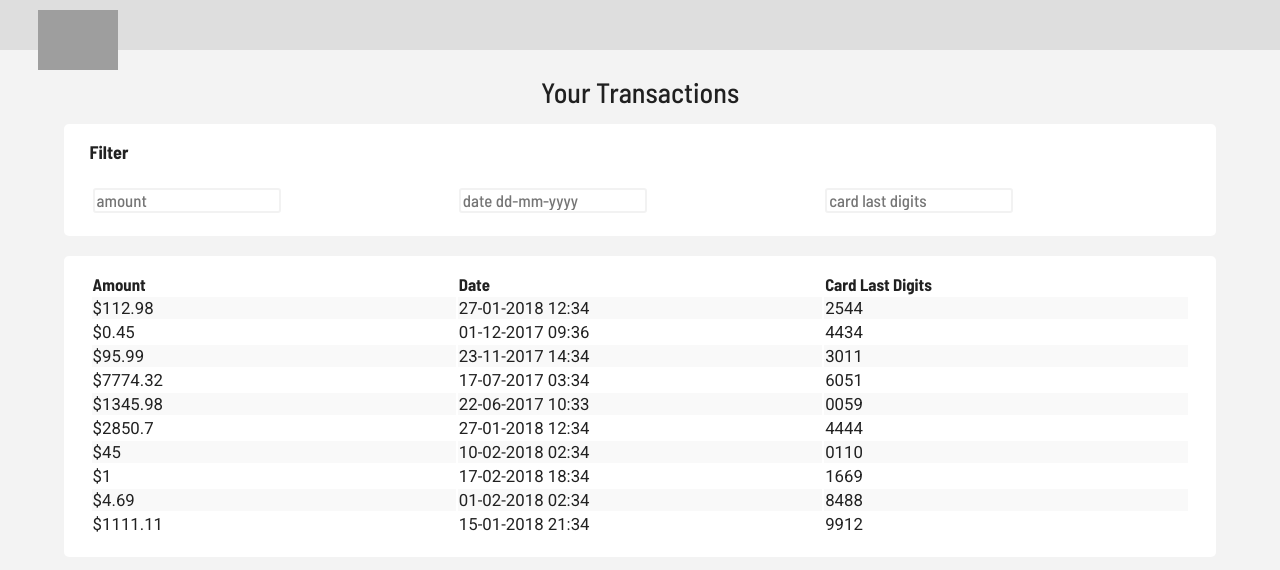
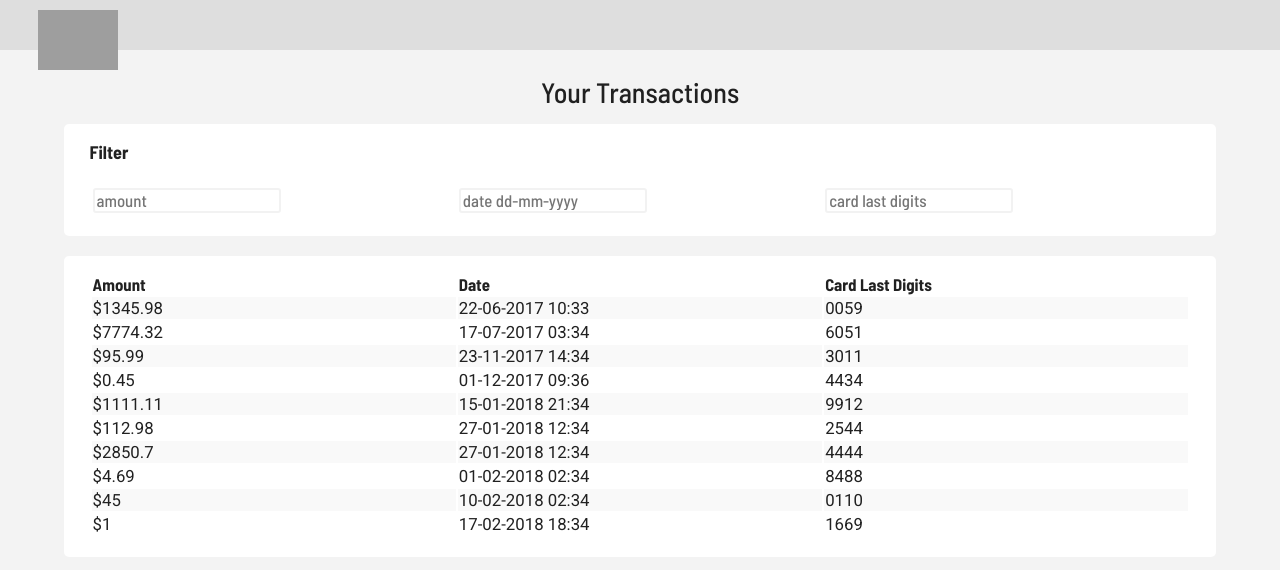
Before and after one commit to alinardz/prueba, a React (Create React App) app: page / in a window 1280 px wide. Shown: the top 570 px of the page. Built offline with nearby package versions, Linux system fonts and the light colour scheme; grey boxes are pictures that could not be loaded.

Commit message:
ordered dates

```diff
--- a/src/components/Homepage.jsx
+++ b/src/components/Homepage.jsx
@@ -1,11 +1,11 @@
 import React, {Component} from 'react';
-import {SampleTransactions} from '../services/transactions';
+import {SampleTransactions, sortBy} from '../services/transactions';
 import {TransactionsList} from './TransactionsList';
 import {Navbar} from './layout/Navbar';
 
 class Homepage extends Component{
     state = {
-        transactions: SampleTransactions,
+        transactions: sortBy(SampleTransactions, { prop: "date" }),
         searchAmount: '',
         searchDate: '',
         searchCard: ''
--- a/src/components/TransactionCard.jsx
+++ b/src/components/TransactionCard.jsx
@@ -5,10 +5,8 @@ export const TransactionCard = (props)=>{
     return(
         <tr className="numbers">
             <td>${props.transaction.amount}</td>
-            <td><Moment parse="DD-MM-YYYYTHH:mm:ss" format="DD-MM-YYYY HH:mm">{props.transaction.date}</Moment></td>
+            <td><Moment format="DD-MM-YYYY HH:mm">{props.transaction.date}</Moment></td>
             <td>{props.transaction.card_last_four}</td>
         </tr>
     )
 }
-
-//27-01-2018T12:34
--- a/src/services/transactions.js
+++ b/src/services/transactions.js
@@ -1,16 +1,15 @@
 export const SampleTransactions = [
-    { amount: 112.98, date: '27-01-2018T12:34', card_last_four: '2544' },
-    { amount: 0.45, date: '01-12-2017T9:36', card_last_four: '4434' },
-    { amount: 95.99, date: '23-11-2017T14:34', card_last_four: '3011' },
-    { amount: 7774.32, date: '17-07-2017T03:34', card_last_four: '6051' },
-    { amount: 1345.98, date: '22-06-2017T10:33', card_last_four: '0059' },
-    { amount: 2850.70, date: '27-01-2018T12:34', card_last_four: '4444' },
-    { amount: 45.00, date: '10-02-2018T02:34', card_last_four: '0110' },
-    { amount: 1.00, date: '17-02-2018T18:34', card_last_four: '1669' },
-    { amount: 4.69, date: '01-02-2018T02:34', card_last_four: '8488' },
-    { amount: 1111.11, date: '15-01-2018T21:34', card_last_four: '9912' }
+    { amount: 112.98, date: '2018-01-27T12:34', card_last_four: '2544' },
+    { amount: 0.45, date: '2017-12-01T09:36', card_last_four: '4434' },
+    { amount: 95.99, date: '2017-11-23T14:34', card_last_four: '3011' },
+    { amount: 7774.32, date: '2017-07-17T03:34', card_last_four: '6051' },
+    { amount: 1345.98, date: '2017-06-22T10:33', card_last_four: '0059' },
+    { amount: 2850.70, date: '2018-01-27T12:34', card_last_four: '4444' },
+    { amount: 45.00, date: '2018-02-10T02:34', card_last_four: '0110' },
+    { amount: 1.00, date: '2018-02-17T18:34', card_last_four: '1669' },
+    { amount: 4.69, date: '2018-02-01T02:34', card_last_four: '8488' },
+    { amount: 1111.11, date: '2018-01-15T21:34', card_last_four: '9912' }
 ];
-
 
 export const sortBy = (function() {
     var toString = Object.prototype.toString,
```
